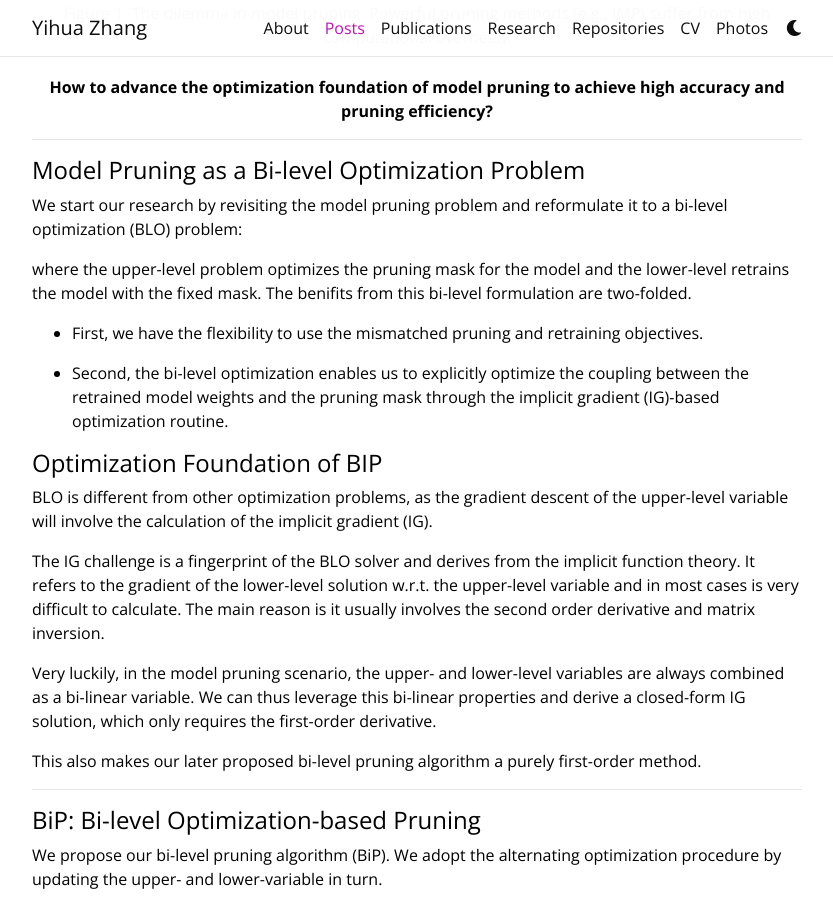
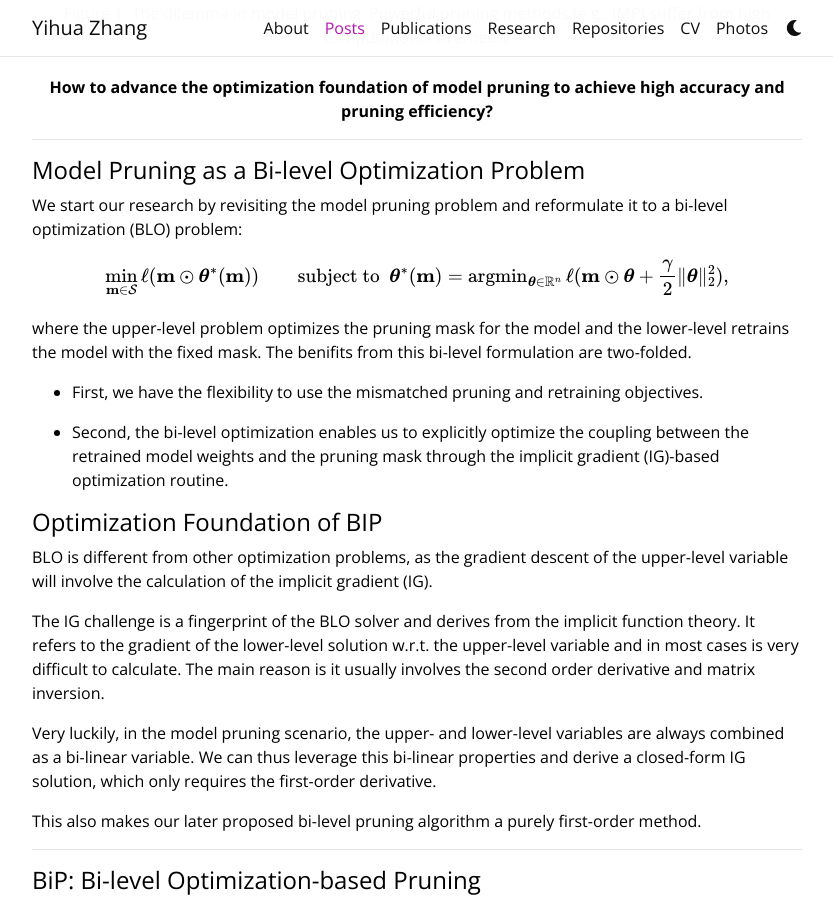
Before and after one commit to NormalUhr/yihua-zhang, a Jekyll site: the page built from _posts/2022-11-26-bip-neurips22.md, in a window 1280 px wide and 900 px high, scrolled down 1193 px. Shown: the whole window, without its empty margins (223-1056 px from the left). Built offline with Jekyll 4.4.1, drawn with Linux system fonts in a browser that asks for light colours; full-size pictures stand in for the smaller copies a plugin makes; comment, search, counter and statistics services are not loaded; a style sheet for code colours, icons or effects is not loaded.

Commit message:
update post

```diff
--- a/_posts/2022-11-26-bip-neurips22.md
+++ b/_posts/2022-11-26-bip-neurips22.md
@@ -46,6 +46,10 @@ How to advance the optimization foundation of model pruning to achieve high accu
 #### Model Pruning as a Bi-level Optimization Problem
 
 We start our research by revisiting the model pruning problem and reformulate it to a bi-level optimization (BLO) problem:
+
+$$
+ \min_{\mathbf{m} \in \mathcal{S}} \ell(\mathbf{m} \odot \boldsymbol\theta^{\ast}(\mathbf{m})) \quad \quad \text{subject to} \,\,\, \boldsymbol\theta^{\ast}(\mathbf{m}) = \text{argmin}_{\boldsymbol\theta \in \mathbb{R}^n}\, \ell(\mathbf{m} \odot \boldsymbol\theta + \frac{\gamma}{2}\|\boldsymbol\theta\|_2^2),
+$$
 
 
 where the upper-level problem optimizes the pruning mask for the model and the lower-level retrains the model with the fixed mask. The benifits from this bi-level formulation are two-folded.
```
